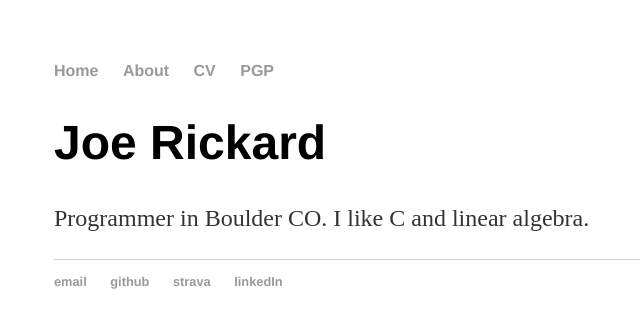
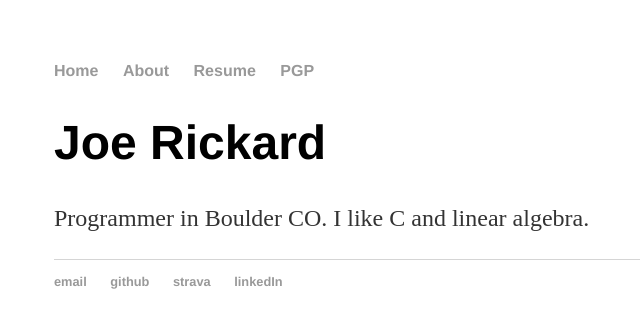
Before and after one commit to joerickard/personalWebsite, a Jekyll site: the page built from index.html, in a window 1280 px wide. Shown: the top 328 px of the page, without its empty margins (138-778 px from the left). Built offline with Jekyll 4.4.1, drawn with Linux system fonts in a browser that asks for light colours.

Commit message:
Update default.html

```diff
--- a/_layouts/default.html
+++ b/_layouts/default.html
@@ -13,7 +13,7 @@
 <ul>
 <li><a href="/">Home</a></li>
 <li><a href="/about">About</a></li>
-<li><a href="/Resume">CV</a></li>
+<li><a href="/CV">Resume</a></li>
 <li><a href="/PGP">PGP</a></li>
 <!--<li><a href="/blog">Blog</a></li>-->
 </ul>
```
